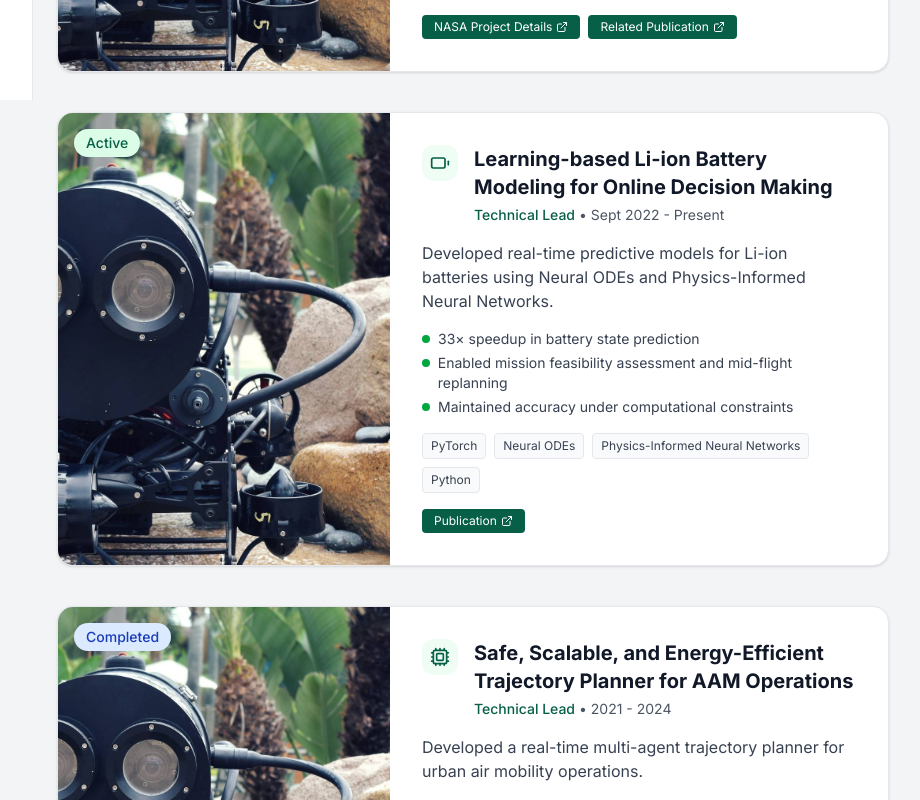
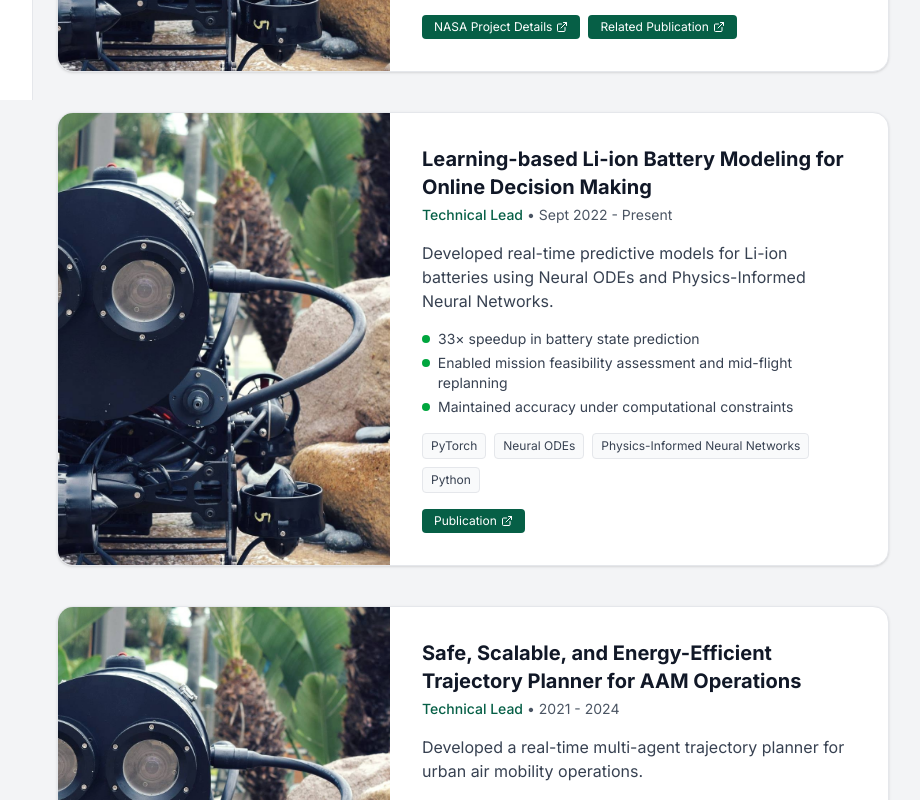
Before and after one commit to Abenezergirma/abenezertaye.github.io, a Next.js app: page /research in a window 1280 px wide. Shown: the part 700-1500 px from the top of the page, without its empty margins (327-1247 px from the left). Built offline with nearby package versions, Linux system fonts and the light colour scheme.

Commit message:
remove some icons to make it more formal

```diff
--- a/src/app/page.tsx
+++ b/src/app/page.tsx
@@ -17,8 +17,11 @@ export default function Home() {
                       alt="Abenezer Taye"
                       width={208}
                       height={208}
-                      className="w-full h-full object-contain"
-                      style={{ objectPosition: 'center 20%' }}
+                      className="w-full h-full object-cover"
+                       style={{
+                        objectPosition: 'center center',
+                        transform: 'scale(1.2)'
+                      }}
                       priority
                     />
                   </div>
--- a/src/app/publications/page.tsx
+++ b/src/app/publications/page.tsx
@@ -224,17 +224,6 @@ export default function Publications() {
                   <ExternalLink className="h-3 w-3" />
                   Google Scholar
                   </a>
-                  {pub.doi && pub.doi !== '#' && (
-                    <a
-                      href={pub.doi}
-                      target="_blank"
-                      rel="noopener noreferrer"
-                      className="inline-flex items-center gap-2 px-4 py-2 bg-gray-100 text-gray-700 rounded-lg hover:bg-gray-200 transition-colors text-sm font-medium"
-                    >
-                      <ExternalLink className="h-3 w-3" />
-                      View DOI
-                    </a>
-                  )}
                   {pub.pdf && pub.pdf !== '#' && (
                   <button className="inline-flex items-center gap-2 px-4 py-2 bg-gray-100 text-gray-700 rounded-lg hover:bg-gray-200 transition-colors text-sm font-medium">
                     <Download className="h-3 w-3" />
--- a/src/app/research/page.tsx
+++ b/src/app/research/page.tsx
@@ -1,6 +1,6 @@
 'use client';
 
-import { Rocket, Battery, Cpu, Zap, ExternalLink } from 'lucide-react';
+import {ExternalLink } from 'lucide-react';
 import Image from 'next/image';
 
 export default function Research() {
@@ -16,8 +16,6 @@ export default function Research() {
         "Demonstrated framework in drone delivery and urban air taxi scenarios"
       ],
       technologies: ["Python", "TensorFlow", "Reinforcement Learning", "MDP"],
-      icon: Rocket,
-      status: "Active",
       image: "/images/research/auv.jpg",
       imageDimensions: { width: 400, height: 250 },
       links: [
@@ -36,8 +34,6 @@ export default function Research() {
         "Maintained accuracy under computational constraints"
       ],
       technologies: ["PyTorch", "Neural ODEs", "Physics-Informed Neural Networks", "Python"],
-      icon: Battery,
-      status: "Active",
       image: "/images/research/auv.jpg",
       imageDimensions: { width: 400, height: 250 },
       links: [
@@ -55,8 +51,6 @@ export default function Research() {
         "Optimized energy efficiency using aircraft modeling"
       ],
       technologies: ["Python", "OpenAI Gym", "Reachability Analysis", "Multi-Agent Systems"],
-      icon: Cpu,
-      status: "Completed",
       image: "/images/research/auv.jpg",
       imageDimensions: { width: 400, height: 250 },
       links: [
@@ -75,8 +69,6 @@ export default function Research() {
         "Enabled proactive energy planning and infrastructure optimization"
       ],
       technologies: ["Python", "Data Analysis", "Energy Modeling", "Forecasting"],
-      icon: Zap,
-      status: "Completed",
       image: "/images/research/auv.jpg",
       imageDimensions: { width: 400, height: 250 },
       links: [
@@ -152,20 +144,12 @@ export default function Research() {
                       objectPosition: 'center'
                     }}
                   />
-                  <span className={`absolute top-4 left-4 px-3 py-1 text-sm font-medium rounded-full ${
-                    project.status === 'Active' ? 'bg-green-100 text-green-800' : 'bg-blue-100 text-blue-800'
-                  }`}>
-                    {project.status}
-                  </span>
                 </div>
               </div>
 
               {/* Project Details */}
               <div className="lg:w-3/5 p-6 lg:p-8">
                 <div className="flex items-start gap-4 mb-4">
-                  <div className="p-2 bg-green-50 rounded-xl">
-                    <project.icon className="h-5 w-5 text-green-800" />
-                  </div>
                   <div>
                     <h2 className="text-xl font-bold text-gray-900 mb-1">{project.title}</h2>
                     <div className="text-sm text-gray-600">
@@ -239,7 +223,7 @@ export default function Research() {
                   }}
                 />
               </div>
-              <div className="p-6 flex-grow">
+              <div className="p-6 grow">
                 <h3 className="text-lg font-semibold text-gray-900 mb-2">{platform.name}</h3>
                 <p className="text-gray-600 text-sm">{platform.description}</p>
               </div>
```
Lines whose indentation alone changed are shown as unchanged.
